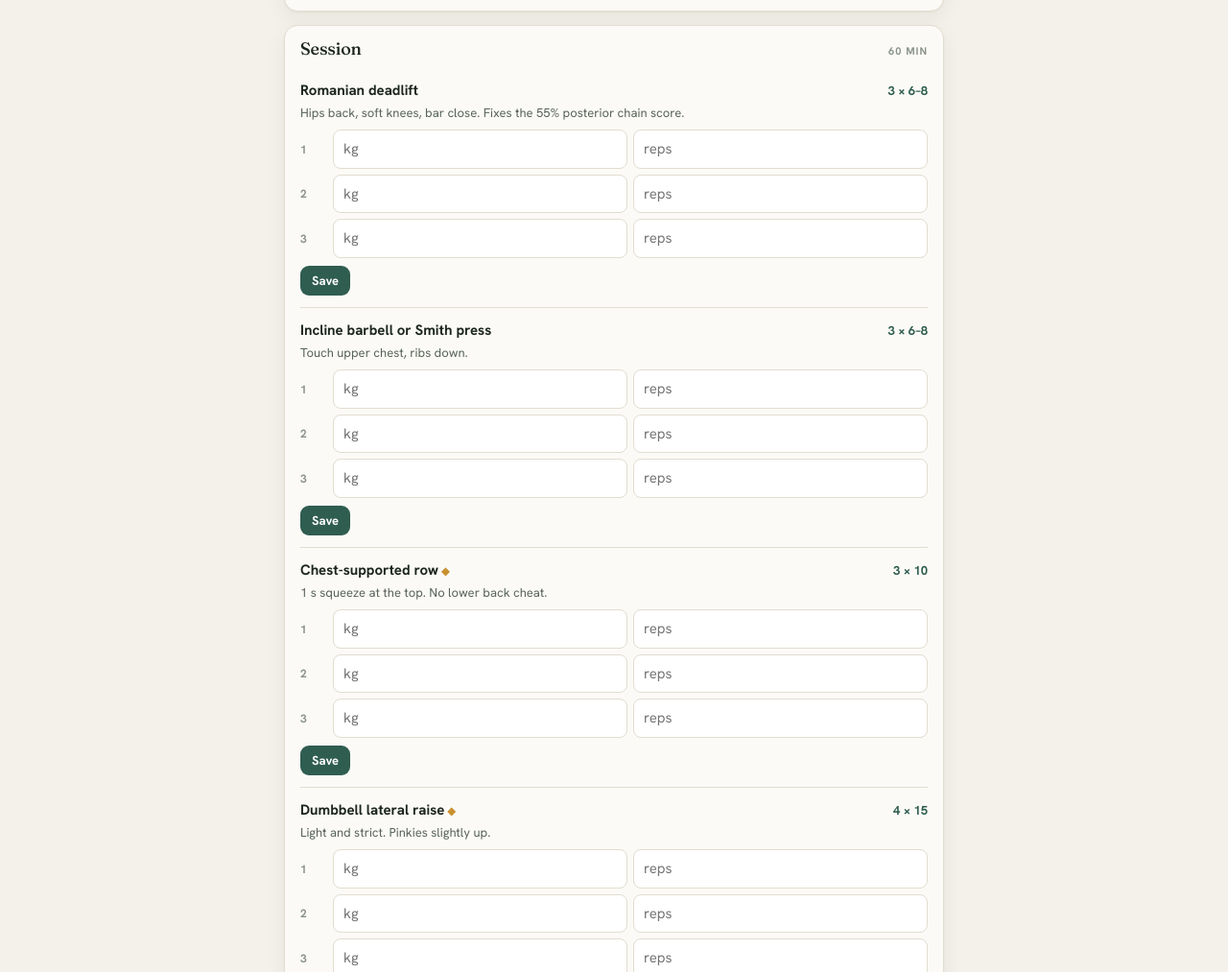
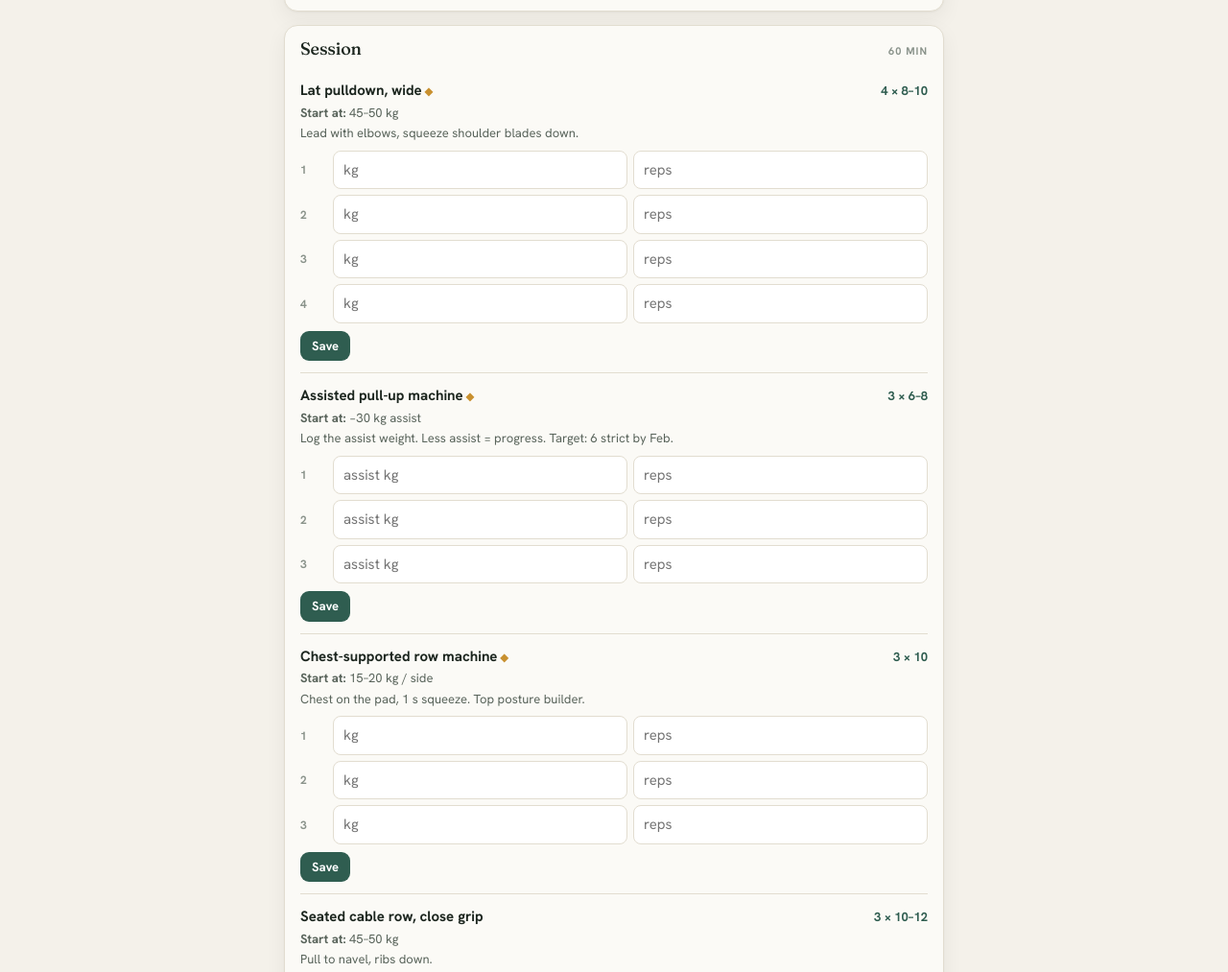
Before and after one commit to THTAISI/health, a plain HTML site: page index.html in a window 1280 px wide. Shown: the part 843-1856 px from the top of the page at 96% size. Drawn offline with Linux system fonts and the light colour scheme.

Commit message:
Add files via upload

```diff
--- a/index.html
+++ b/index.html
@@ -168,8 +168,8 @@ ul.plain li b{font-weight:700}
         <ul class="plain">
           <li><b>Stop 2 reps short</b> of failure on every set (RIR 2). Week 0 to 2: 3 reps short.</li>
           <li><b>Hit the top of the rep range on all sets?</b> Next time add 2.5 kg upper, 5 kg lower.</li>
-          <li><b>Pull-ups:</b> negatives or assisted until 6 strict. Never to failure until the week 12 test.</li>
-          <li><b>◆ marks width work</b> (side delts, lats). That's what builds the model frame.</li>
+          <li><b>Machines vary.</b> "Start at" is a first guess. Session 1: find the weight where you have 2 reps left, then log it.</li><li><b>Pull-ups:</b> on the assisted machine, less assist each week. Target 6 strict by February.</li>
+          <li><b>◆ marks width work</b> (side delts, rear delts, lats). Shoulders get hit 3× a week, arms 3× a week.</li>
           <li><b>Rest:</b> 90 to 120 s on big lifts, 60 s on raises and arms.</li>
         </ul>
       </div>
@@ -379,33 +379,39 @@ function weekNo(){ const ms = new Date(NOW.getFullYear(),NOW.getMonth(),NOW.getD
 /* ================= PLAN DATA ================= */
 const SCHED = {1:"A",2:"RUN",3:"B",4:"RUN",5:"C",6:"BARRYS",0:"REST"};
 const SESS = {
-  A:{name:"Strength A · Upper width", time:"60 min", tag:"lift", sub:"Lats and side delts build the frame. Incline press for upper chest.", ex:[
-    {id:"pullup_a",n:"Pull-up (negatives / assisted until 6 strict)",rx:"4 × 3–5",sets:4,cue:"Full hang to chin over bar. 5 s lowering on negatives.",focus:1,bw:1},
-    {id:"lat_pd",n:"Lat pulldown, wide",rx:"3 × 8–10",sets:3,cue:"Lead with elbows, squeeze shoulder blades down.",focus:1},
-    {id:"inc_db",n:"Incline dumbbell press, 30°",rx:"3 × 8–10",sets:3,cue:"Full stretch at the bottom. Upper chest."},
-    {id:"cable_lat",n:"Cable lateral raise",rx:"4 × 12–15",sets:4,cue:"Cable behind the body, lead with the elbow, stop at shoulder height.",focus:1},
-    {id:"face_pull",n:"Face pull",rx:"3 × 15",sets:3,cue:"Rope to forehead, elbows high. Posture."},
-    {id:"hang_knee",n:"Hanging knee raise, slow",rx:"3 × 10",sets:3,cue:"Tilt pelvis up at the top. No swing.",bw:1}
+  A:{name:"Push · Chest, shoulders, triceps", time:"60 min", tag:"lift", sub:"Upper chest and shoulder caps. All machines and cables.", ex:[
+    {id:"inc_machine",n:"Incline chest press machine",rx:"3 × 8–10",sets:3,sug:"30–40 kg",cue:"Seat so handles line up with upper chest. 2 s down."},
+    {id:"m_ohp",n:"Shoulder press machine",rx:"3 × 8–10",sets:3,sug:"25–35 kg",cue:"Ribs down, don't arch. Stop just short of lockout."},
+    {id:"cable_lat",n:"Cable lateral raise",rx:"4 × 12–15",sets:4,sug:"5–7.5 kg",cue:"Cable behind the body, lead with the elbow, stop at shoulder height.",focus:1},
+    {id:"pec_deck",n:"Pec deck fly",rx:"3 × 12",sets:3,sug:"35–45 kg",cue:"Soft elbows, squeeze 1 s at the middle."},
+    {id:"rear_delt",n:"Rear delt pec deck",rx:"3 × 15",sets:3,sug:"18–25 kg",cue:"Lead with the pinkies. Rounded shoulders fix.",focus:1},
+    {id:"rope_push",n:"Rope triceps pushdown",rx:"3 × 12",sets:3,sug:"20–25 kg",cue:"Elbows pinned, split the rope at the bottom."},
+    {id:"oh_tri",n:"Overhead cable triceps extension",rx:"2 × 12",sets:2,sug:"15–20 kg",cue:"Long head, the part that makes arms look big from the side."},
+    {id:"cable_crunch",n:"Cable crunch, heavy",rx:"3 × 12",sets:3,sug:"35–45 kg",cue:"Curl ribs to hips. Abs need load to show."}
   ]},
-  B:{name:"Strength B · Full body", time:"60 min", tag:"lift", sub:"Posterior chain for posture, legs on maintenance, more width work.", ex:[
-    {id:"rdl",n:"Romanian deadlift",rx:"3 × 6–8",sets:3,cue:"Hips back, soft knees, bar close. Fixes the 55% posterior chain score."},
-    {id:"inc_bb",n:"Incline barbell or Smith press",rx:"3 × 6–8",sets:3,cue:"Touch upper chest, ribs down."},
-    {id:"cs_row",n:"Chest-supported row",rx:"3 × 10",sets:3,cue:"1 s squeeze at the top. No lower back cheat.",focus:1},
-    {id:"db_lat",n:"Dumbbell lateral raise",rx:"4 × 15",sets:4,cue:"Light and strict. Pinkies slightly up.",focus:1},
-    {id:"bss",n:"Bulgarian split squat",rx:"2 × 10 / side",sets:2,cue:"Maintenance only. Smooth, not heavy."},
-    {id:"cable_crunch",n:"Cable crunch, heavy",rx:"3 × 12",sets:3,cue:"Curl ribs to hips. Abs need load to show."}
+  B:{name:"Pull · Back width, biceps", time:"60 min", tag:"lift", sub:"The V-taper day. Lats make the waist look smaller.", ex:[
+    {id:"lat_pd",n:"Lat pulldown, wide",rx:"4 × 8–10",sets:4,sug:"45–50 kg",cue:"Lead with elbows, squeeze shoulder blades down.",focus:1},
+    {id:"assist_pu",n:"Assisted pull-up machine",rx:"3 × 6–8",sets:3,sug:"−30 kg assist",cue:"Log the assist weight. Less assist = progress. Target: 6 strict by Feb.",focus:1},
+    {id:"cs_row",n:"Chest-supported row machine",rx:"3 × 10",sets:3,sug:"15–20 kg / side",cue:"Chest on the pad, 1 s squeeze. Top posture builder.",focus:1},
+    {id:"cable_row",n:"Seated cable row, close grip",rx:"3 × 10–12",sets:3,sug:"45–50 kg",cue:"Pull to navel, ribs down."},
+    {id:"face_pull",n:"Face pull",rx:"3 × 15",sets:3,sug:"12–18 kg",cue:"Rope to forehead, elbows high."},
+    {id:"cable_curl",n:"Cable or EZ-bar curl",rx:"3 × 10–12",sets:3,sug:"15–20 kg",cue:"Elbows still, no swing. 2 s down."},
+    {id:"ham_curl",n:"Hammer curl, dumbbells",rx:"3 × 12",sets:3,sug:"10–12.5 kg",cue:"Per hand. Thickens the arm."},
+    {id:"hang_raise",n:"Hanging leg raise",rx:"3 × 12",sets:3,sug:"bodyweight",cue:"Slow, tilt pelvis up at the top. Lower abs.",bw:1}
   ]},
-  C:{name:"Strength C · Shoulders + arms", time:"60 min", tag:"lift", sub:"Shoulder caps, upper chest, arms. Pull-up practice volume.", ex:[
-    {id:"pullup_c",n:"Pull-up density",rx:"8 × 2–3",sets:8,cue:"60 s rest. Quality reps only.",focus:1,bw:1},
-    {id:"db_ohp",n:"Seated dumbbell shoulder press",rx:"3 × 8–10",sets:3,cue:"Ribs down, don't arch."},
-    {id:"sa_row",n:"Single-arm cable row",rx:"3 × 12 / side",sets:3,cue:"Reach long, pull to hip.",focus:1},
-    {id:"lth_fly",n:"Low-to-high cable fly",rx:"3 × 12",sets:3,cue:"Hands finish at chin height. Upper chest."},
-    {id:"lat_drop",n:"Lateral raise drop set",rx:"2 rounds",sets:2,cue:"12 reps, drop 30%, 10 more, drop again, to 2 shy of failure.",focus:1},
-    {id:"curl_push",n:"Incline curl + rope pushdown superset",rx:"3 × 10–12",sets:3,cue:"Log the curl weight. Pushdown straight after."},
-    {id:"ab_wheel",n:"Ab wheel from knees",rx:"3 × 10",sets:3,cue:"Stop before the low back arches.",bw:1}
+  C:{name:"Shoulders + arms · and 2 posture moves", time:"60 min", tag:"lift", sub:"The aesthetic day. Side delts, arms, upper chest. Two lower moves for posture, 10 minutes.", ex:[
+    {id:"m_lat",n:"Lateral raise machine",rx:"4 × 12–15",sets:4,sug:"20–30 kg",cue:"Pads on the elbows, raise to shoulder height. The shoulder-width lift.",focus:1},
+    {id:"inc_smith",n:"Incline Smith press",rx:"3 × 8–10",sets:3,sug:"20–30 kg + bar",cue:"Bar to upper chest, 30° bench."},
+    {id:"sa_pd",n:"Single-arm cable pulldown",rx:"3 × 12 / side",sets:3,sug:"15–20 kg",cue:"Pull elbow to hip, feel the lat stretch at the top.",focus:1},
+    {id:"rd_cable",n:"Rear delt cable fly",rx:"3 × 15",sets:3,sug:"5–7.5 kg",cue:"Cross cables, arms wide, squeeze back.",focus:1},
+    {id:"preacher",n:"Preacher curl machine",rx:"3 × 10–12",sets:3,sug:"20–25 kg",cue:"Full stretch at the bottom, no bouncing."},
+    {id:"dip_m",n:"Triceps dip machine",rx:"3 × 10",sets:3,sug:"40–50 kg",cue:"Elbows back, chest up."},
+    {id:"hip_thrust",n:"Hip thrust machine or 45° back extension",rx:"3 × 12",sets:3,sug:"60–80 kg / BW",cue:"Posture, not leg size. Pulls the pelvis back, flattens the lower belly."},
+    {id:"leg_curl",n:"Seated leg curl",rx:"2 × 12",sets:2,sug:"35–45 kg",cue:"Hamstrings. Your posterior chain scored 55%."},
+    {id:"ab_wheel",n:"Ab wheel or decline crunch",rx:"3 × 10",sets:3,sug:"bodyweight",cue:"Stop before the low back arches.",bw:1}
   ]},
   RUN:{name:"Easy run · Zone 2", time:"45 min", tag:"run", sub:"125 to 140 bpm. Full sentences possible. Run-walk in the heat is fine.", run:1},
-  BARRYS:{name:"Barry's", time:"50 min", tag:"barrys", sub:"Replaces the long run. This is your interval session. Floor block moderate, it's the day after Strength C.", run:1, barrys:1},
+  BARRYS:{name:"Barry's", time:"50 min", tag:"barrys", sub:"Replaces the long run. This is your interval session. Floor block moderate, it's the day after Shoulders + arms.", run:1, barrys:1},
   REST:{name:"Rest + reset", time:"", tag:"rest", sub:"45 min walk, Sunday check-in, batch cook.", rest:1}
 };
 
@@ -465,7 +471,7 @@ function renderToday(){
     3:"<b>Eat-out night:</b> decide the 2,450 ceiling before you sit down.",
     4:"<b>Always easy today.</b> Barry's on Saturday is your hard session.",
     5:"<b>Eat-out night:</b> protein first, one drink, walk after. Barry's tomorrow.",
-    6:"<b>Barry's:</b> count ~500 kcal, don't eat it back. Floor block moderate."
+    6:"<b>Barry's:</b> count ~500 kcal, don't eat it back. Arms were trained yesterday: floor block moderate."
   };
   document.getElementById("tRule").innerHTML = rules[DOW];
 }
@@ -489,9 +495,9 @@ function sessionHTML(key, compact){
   return s.ex.map(e=>{
     const t = topSet(lastOf(e.id));
     const last = t ? `Last top set: ${e.bw && !t[0] ? "BW" : t[0]+" kg"} × ${t[1]}. Beat it.` : "";
-    const rows = Array.from({length:e.sets},(_,i)=>`<span>${i+1}</span><input type="number" inputmode="decimal" placeholder="${e.bw?"+kg (0 = BW)":"kg"}" data-ex="${e.id}" data-i="${i}" data-k="w"><input type="number" inputmode="numeric" placeholder="reps" data-ex="${e.id}" data-i="${i}" data-k="r">`).join("");
+    const rows = Array.from({length:e.sets},(_,i)=>`<span>${i+1}</span><input type="number" inputmode="decimal" placeholder="${e.bw?"+kg (0 = BW)":e.id==="assist_pu"?"assist kg":"kg"}" data-ex="${e.id}" data-i="${i}" data-k="w"><input type="number" inputmode="numeric" placeholder="reps" data-ex="${e.id}" data-i="${i}" data-k="r">`).join("");
     return `<div class="ex${e.focus?" focus":""}">
-      <div class="top"><span class="nm">${e.n}</span><span class="rx">${e.rx}</span></div>
+      <div class="top"><span class="nm">${e.n}</span><span class="rx">${e.rx}</span></div>${e.sug?`<div class="cue"><b>Start at:</b> ${e.sug}</div>`:""}
       <div class="cue">${e.cue}</div>
       ${last?`<div class="last">${last}</div>`:""}
       <div class="sets">${rows}</div>
@@ -539,7 +545,7 @@ function bindSession(key){
 let trDay = DOW;
 function renderTrain(){
   const order=[1,2,3,4,5,6,0], short=["Sun","Mon","Tue","Wed","Thu","Fri","Sat"];
-  const lbl={A:"Lift A",B:"Lift B",C:"Lift C",RUN:"Run",BARRYS:"Barry's",REST:"Rest"};
+  const lbl={A:"Push",B:"Pull",C:"Arms",RUN:"Run",BARRYS:"Barry's",REST:"Rest"};
   const strip=document.getElementById("strip"); strip.innerHTML="";
   order.forEach(d=>{
     const b=document.createElement("button");
@@ -635,7 +641,7 @@ function renderPhotos(){
 /* ================= PLAN ================= */
 function renderPlan(){
   const P=[
-    ["Week 0","9–15 Nov","Measure weight, waist, pull-ups. Lift A + C easy, 2 easy runs, Barry's optional.",0],
+    ["Week 0","9–15 Nov","Measure weight, waist, pull-ups. Push + Pull easy, 2 easy runs, Barry's optional.",0],
     ["Weeks 1–4","16 Nov–13 Dec","Full week. 3 reps short → 2 reps short. Photo 6 Dec.",1],
     ["Weeks 5–8","14 Dec–10 Jan","Holiday hold: maintain weight, keep 3 lifts. Week 7 deload: 40% fewer sets, skip Barry's. Photo 3 Jan.",5],
     ["Weeks 9–12","11 Jan–7 Feb","Push. Deficit back on. Pull-up test. Photo 31 Jan. Omni retest.",9]
```
